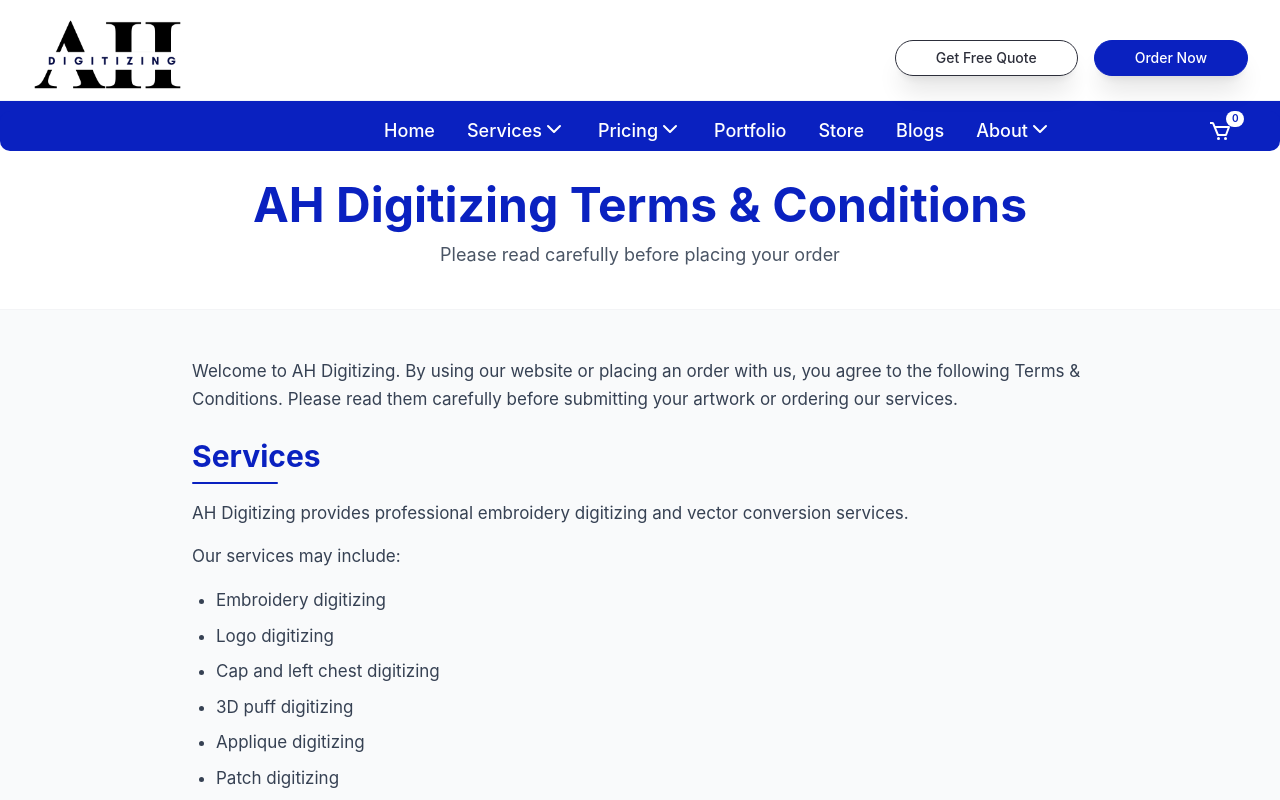
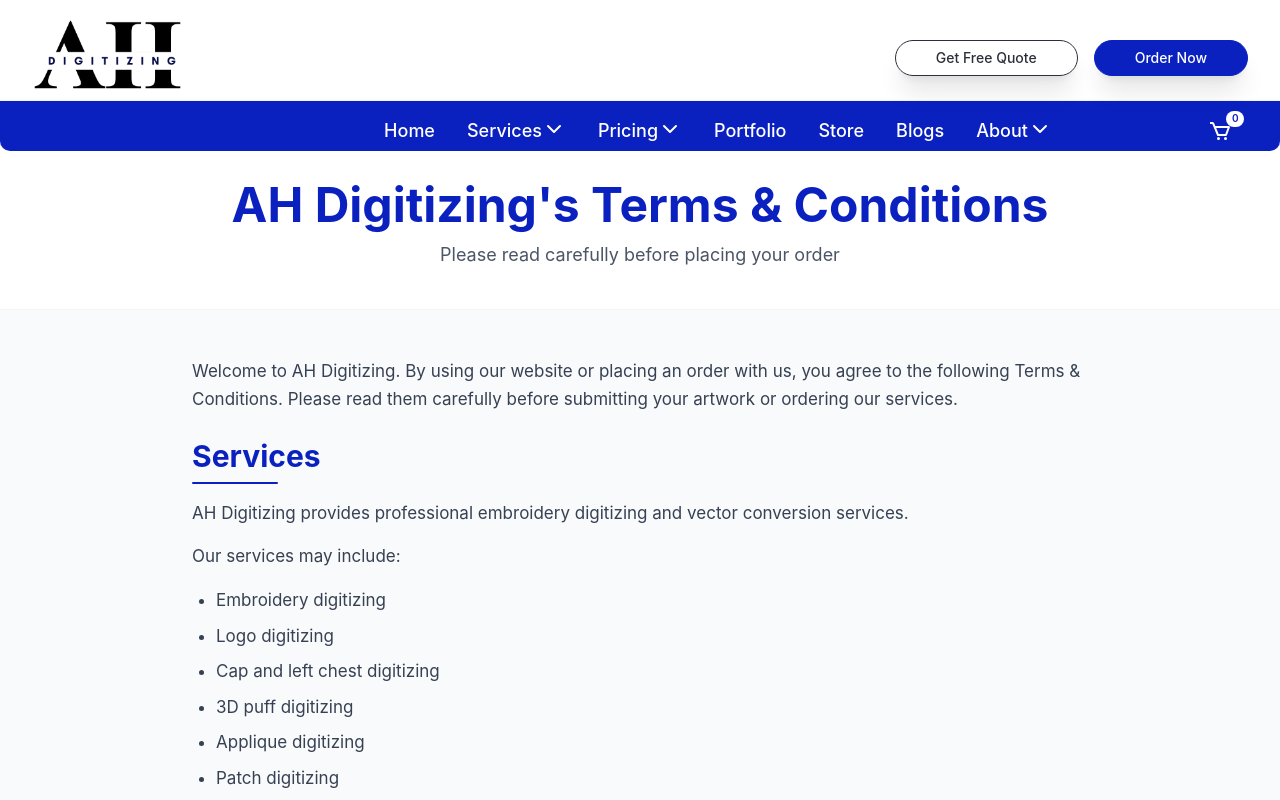
Before and after one commit to fourgoAgency/Ah-digitizing, a Next.js app: page /terms-and-conditions in a window 1280 px wide. Shown: the top 800 px of the page. Built offline with nearby package versions, Linux system fonts and the light colour scheme.

Commit message:
Restore apostrophe in page headings

```diff
--- a/app/(main)/privacy-policy/page.tsx
+++ b/app/(main)/privacy-policy/page.tsx
@@ -185,7 +185,7 @@ export default function PrivacyPolicyPage() {
       <div className="bg-white border-b border-gray-100">
         <div className="max-w-4xl mx-auto py-10 px-4 sm:px-6 lg:px-8 text-center">
           <h1 className="font-bold text-3xl sm:text-4xl lg:text-5xl" style={{ color: "#0A21C0" }}>
-            AH Digitizing Privacy Policy
+            AH Digitizing's Privacy Policy
           </h1>
           <p className="mt-3 text-gray-600 text-lg">
             Customer trust is the foundation of our business
--- a/app/(main)/terms-and-conditions/page.tsx
+++ b/app/(main)/terms-and-conditions/page.tsx
@@ -481,7 +481,7 @@ export default function TermsAndConditionsPage() {
       <div className="bg-white border-b border-gray-100">
         <div className="max-w-4xl mx-auto py-10 px-4 sm:px-6 lg:px-8 text-center">
           <h1 className="font-bold text-3xl sm:text-4xl lg:text-5xl" style={{ color: "#0A21C0" }}>
-            AH Digitizing Terms & Conditions
+            AH Digitizing's Terms & Conditions
           </h1>
           <p className="mt-3 text-gray-600 text-lg">
             Please read carefully before placing your order
```
